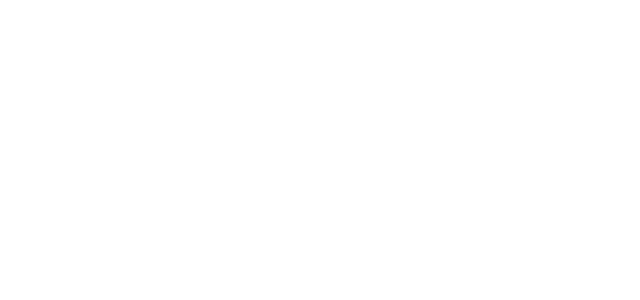
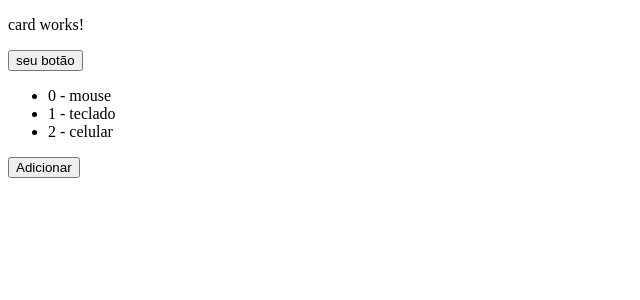
Before and after one commit to LucasSousa15/angularstudies, an Angular app in the folder Diretivas/diretivas/: page / in a window 1280 px wide. Shown: the top 300 px of the page, without its empty margins (0-640 px from the left). Built offline with nearby package versions, Linux system fonts and the light colour scheme.

Commit message:
First studies about diretives

```diff
--- a/Diretivas/diretivas/src/app/app.component.html
+++ b/Diretivas/diretivas/src/app/app.component.html
@@ -1,4 +1,9 @@
 
-<app-card ></app-card>
+<app-card *ngIf="isAliveCard; else anotherBlock"></app-card>
+
+
+<ng-template #anotherBlock>
+    <p>Ninguém me vê</p>
+</ng-template>
 
 <router-outlet ></router-outlet>
--- a/Diretivas/diretivas/src/app/app.component.ts
+++ b/Diretivas/diretivas/src/app/app.component.ts
@@ -12,4 +12,7 @@ import { CommonModule } from '@angular/common';
 })
 export class AppComponent {
   title = 'diretivas';
+  isAliveCard = true;
+  skills:string[] = []
+
 }
--- a/Diretivas/diretivas/src/app/card/card.component.html
+++ b/Diretivas/diretivas/src/app/card/card.component.html
@@ -1 +1,31 @@
-<p *ngIf="false">card works!</p>
+<p>card works!</p>
+<button>seu botão</button>
+<ul>
+    <li *ngFor="let p of produtos; let i = index" (click) = "remover(i)">{{i}} - {{ p }} </li>
+</ul>
+<button (click)="adicionar ()">Adicionar</button>
+
+<div [ngSwitch]="menuType">
+    <div *ngSwitch="'user'">
+        <ul>
+            <li>Editar perfil</li>
+            <li>Adicionar Cartão</li>
+        </ul>
+    </div>
+    <div *ngSwitch="'admin'">
+        <ul>
+            <li>Editar perfil</li>
+            <li>Adicionar Cartão</li>
+            <li>Gerenciar usuários</li>
+        </ul>
+
+    </div>
+    <div *ngSwitch="'superuser'">
+        <ul>
+            <li>Editar perfil</li>
+            <li>Adicionar Cartão</li>
+            <li>Gerenciar usuários</li>
+            <li>Gerenciar Admins</li>
+        </ul>
+    </div>
+</div>
--- a/Diretivas/diretivas/src/app/card/card.component.ts
+++ b/Diretivas/diretivas/src/app/card/card.component.ts
@@ -1,4 +1,4 @@
-import { Component } from '@angular/core';
+import { Component, OnInit } from '@angular/core';
 import { CommonModule  } from '@angular/common';
 
 @Component({
@@ -8,6 +8,27 @@ import { CommonModule  } from '@angular/common';
   templateUrl: './card.component.html',
   styleUrl: './card.component.css'
 })
-export class CardComponent {
+export class CardComponent  {
+  produtos:string[] = []
+  menuType:string = "user"
+
+
+  constructor() {
+    this.produtos = [
+      "mouse",
+      "teclado",
+      "celular",
+
+    ]
+  }
+
+  adicionar () {
+    this.produtos.push("Miranha")
+  }
+
+  remover (index : number) {
+    alert(index)
+    //this.produtos.pop()
+  }
 
 }
```
